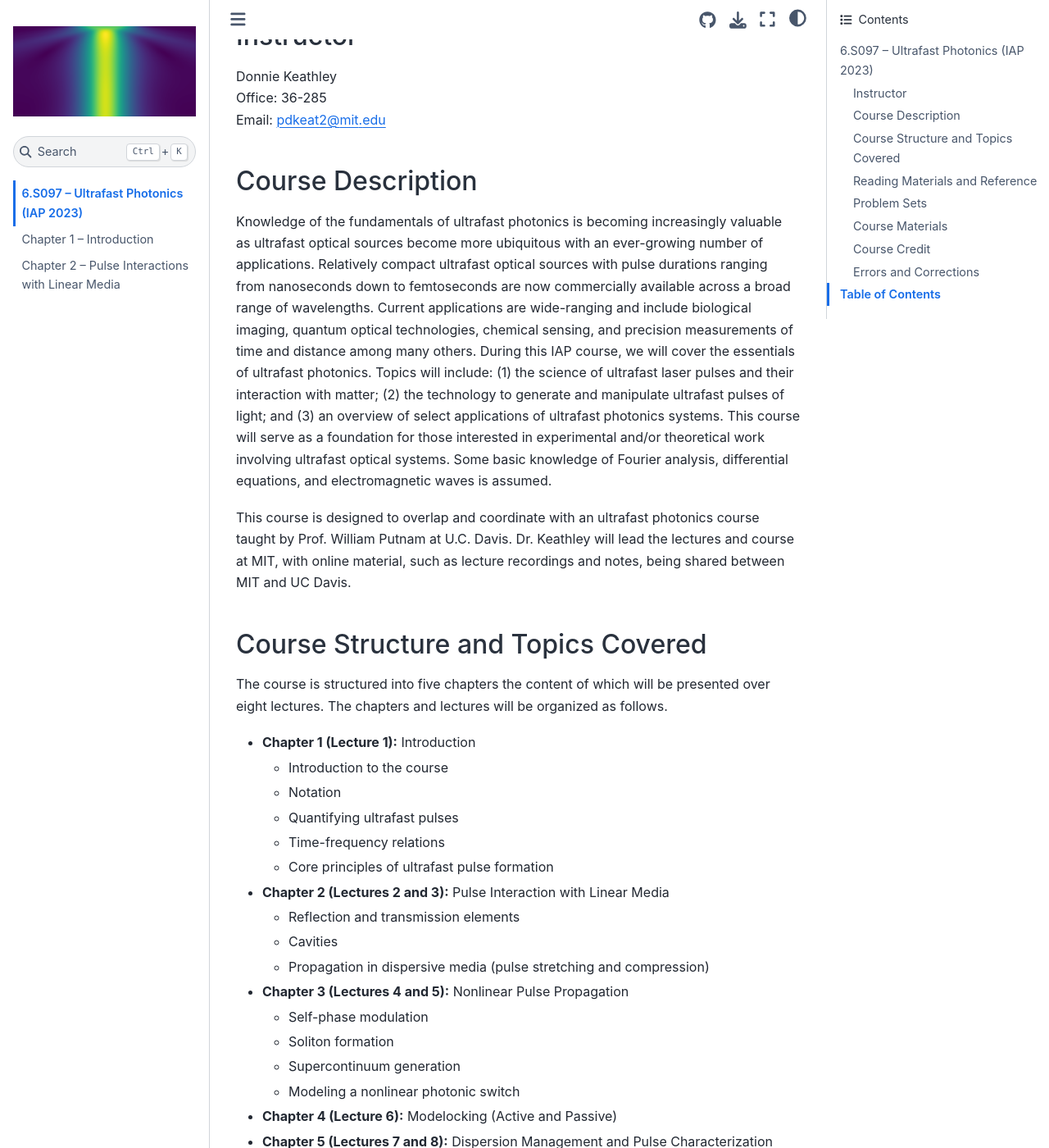
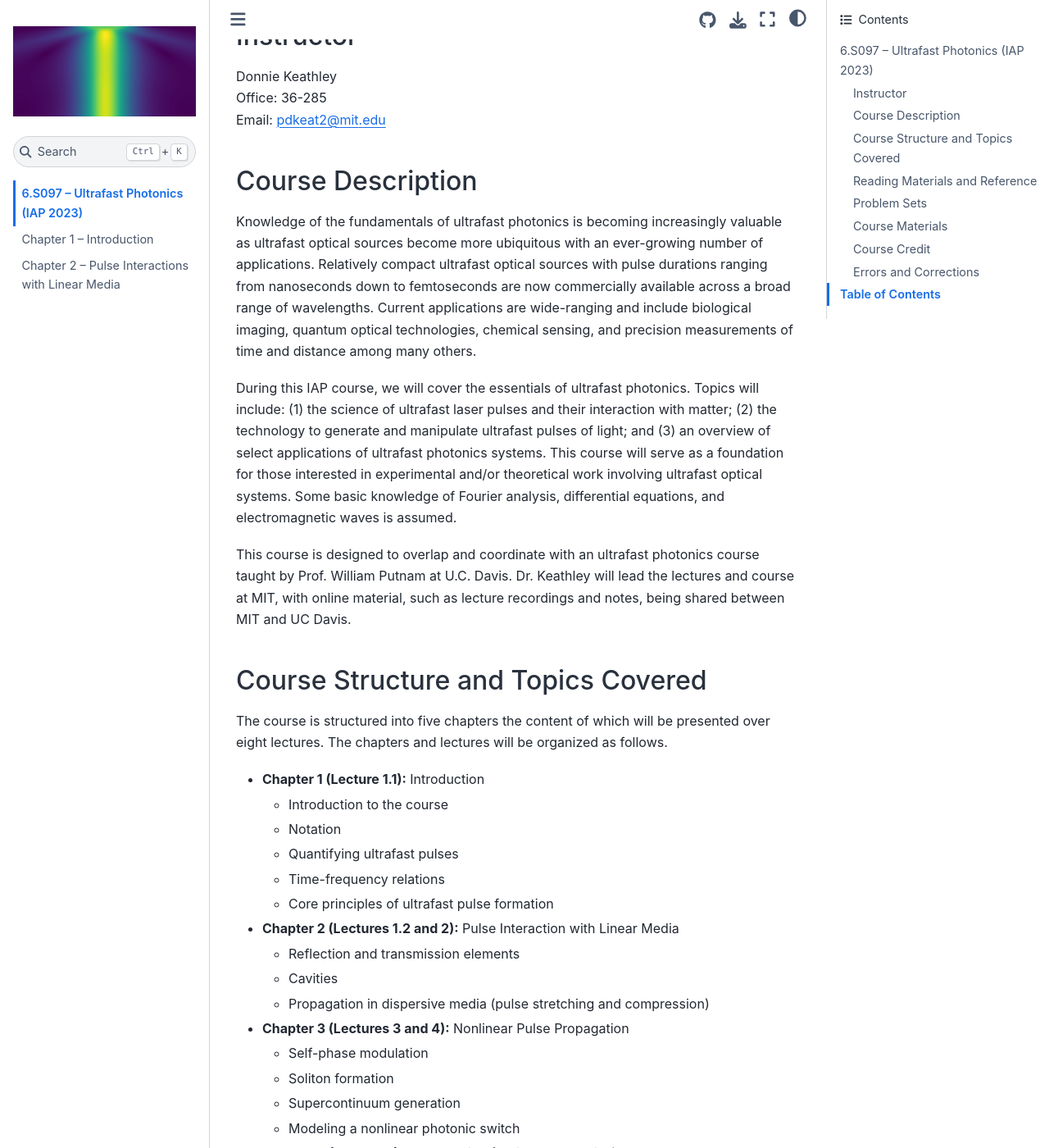
Before and after one commit to dkeathley/JPyBook-6.S097-IAP-Ultrafast-Photonics-Text, a Jupyter Book: the page built from intro.md, in a window 1280 px wide and 1400 px high, scrolled down 225 px. Shown: the whole window at 82% size. Built offline with Jupyter Book 1.0.4 settings and Sphinx 7.4.7 and the Sphinx Book theme 1.1.4, drawn with Linux system fonts in a browser that asks for light colours; pages that are not in the unit, such as notebooks, are missing from menus; some of the changed lines change nothing that is shown; some of the changed text lies outside the part shown.

Commit message:
Updated intro

```diff
--- a/intro.md
+++ b/intro.md
@@ -10,7 +10,9 @@
 
 ## Course Description
 
-Knowledge of the fundamentals of ultrafast photonics is becoming increasingly valuable as ultrafast optical sources become more ubiquitous with an ever-growing number of applications. Relatively compact ultrafast optical sources with pulse durations ranging from nanoseconds down to femtoseconds are now commercially available across a broad range of wavelengths. Current applications are wide-ranging and include biological imaging, quantum optical technologies, chemical sensing, and precision measurements of time and distance among many others. During this IAP course, we will cover the essentials of ultrafast photonics. Topics will include: (1) the science of ultrafast laser pulses and their interaction with matter; (2) the technology to generate and manipulate ultrafast pulses of light; and (3) an overview of select applications of ultrafast photonics systems. This course will serve as a foundation for those interested in experimental and/or theoretical work involving ultrafast optical systems. Some basic knowledge of Fourier analysis, differential equations, and electromagnetic waves is assumed.
+Knowledge of the fundamentals of ultrafast photonics is becoming increasingly valuable as ultrafast optical sources become more ubiquitous with an ever-growing number of applications. Relatively compact ultrafast optical sources with pulse durations ranging from nanoseconds down to femtoseconds are now commercially available across a broad range of wavelengths. Current applications are wide-ranging and include biological imaging, quantum optical technologies, chemical sensing, and precision measurements of time and distance among many others.
+
+During this IAP course, we will cover the essentials of ultrafast photonics. Topics will include: (1) the science of ultrafast laser pulses and their interaction with matter; (2) the technology to generate and manipulate ultrafast pulses of light; and (3) an overview of select applications of ultrafast photonics systems. This course will serve as a foundation for those interested in experimental and/or theoretical work involving ultrafast optical systems. Some basic knowledge of Fourier analysis, differential equations, and electromagnetic waves is assumed.
 
 This course is designed to overlap and coordinate with an ultrafast photonics course taught by Prof. William Putnam at U.C. Davis. Dr. Keathley will lead the lectures and course at MIT, with online material, such as lecture recordings and notes, being shared between MIT and UC Davis.
 
@@ -18,27 +20,32 @@
 
 The course is structured into five chapters the content of which will be presented over eight lectures. The chapters and lectures will be organized as follows.
 
- - **Chapter 1 (Lecture 1):**  Introduction
+ - **Chapter 1 (Lecture 1.1):**  Introduction
      - Introduction to the course
      - Notation
      - Quantifying ultrafast pulses
      - Time-frequency relations
      - Core principles of ultrafast pulse formation
- - **Chapter 2 (Lectures 2 and 3):** Pulse Interaction with Linear Media
+ - **Chapter 2 (Lectures 1.2 and 2):** Pulse Interaction with Linear Media
     - Reflection and transmission elements
     - Cavities
     - Propagation in dispersive media (pulse stretching and compression)
- - **Chapter 3 (Lectures 4 and 5):** Nonlinear Pulse Propagation
+ - **Chapter 3 (Lectures 3 and 4):** Nonlinear Pulse Propagation
     - Self-phase modulation
     - Soliton formation
     - Supercontinuum generation
     - Modeling a nonlinear photonic switch
- - **Chapter 4 (Lecture 6):** Modelocking (Active and Passive)
- - **Chapter 5 (Lectures 7 and 8):** Dispersion Management and Pulse Characterization
+ - **Chapter 4 (Lecture 5):** Modelocking (Active and Passive)
+ - **Chapter 5 (Lectures 6 and 7):** Dispersion Management and Pulse Characterization
     - Pulse compression schemes
     - Autocorrelation
     - Phase characterization
     - EO sampling
+ - **Chapter 6 (Lecture 8):** Breaking the Femtosecond Barrier
+    - Attosecond science
+	- Field-resolved metrology
+    - (further details TBD)
+
 
 ## Reading Materials and Reference
 
@@ -65,7 +72,7 @@
 
 There will be three problem sets.
 
-The problem sets will be uploaded here as the course progresses.  Submission and grading will be through the course [Canvas Page](https://canvas.mit.edu/courses/20238).
+The problem sets will be uploaded here as the course progresses.  Submission and grading will be through the course [Canvas Page](https://canvas.mit.edu/courses/24085).
 
 ## Course Materials
 
@@ -79,7 +86,7 @@
 
 ## Errors and Corrections
 
-See an error?  Please file a bug report on teh [Github page](https://github.com/dkeathley/JPyBook-6.S097-IAP2023-Ultrafast-Photonics).
+See an error?  Please file a bug report on the [Github page](https://github.com/dkeathley/JPyBook-6.S097-IAP-Ultrafast-Photonics-Text).
 
 # Table of Contents
 
```
